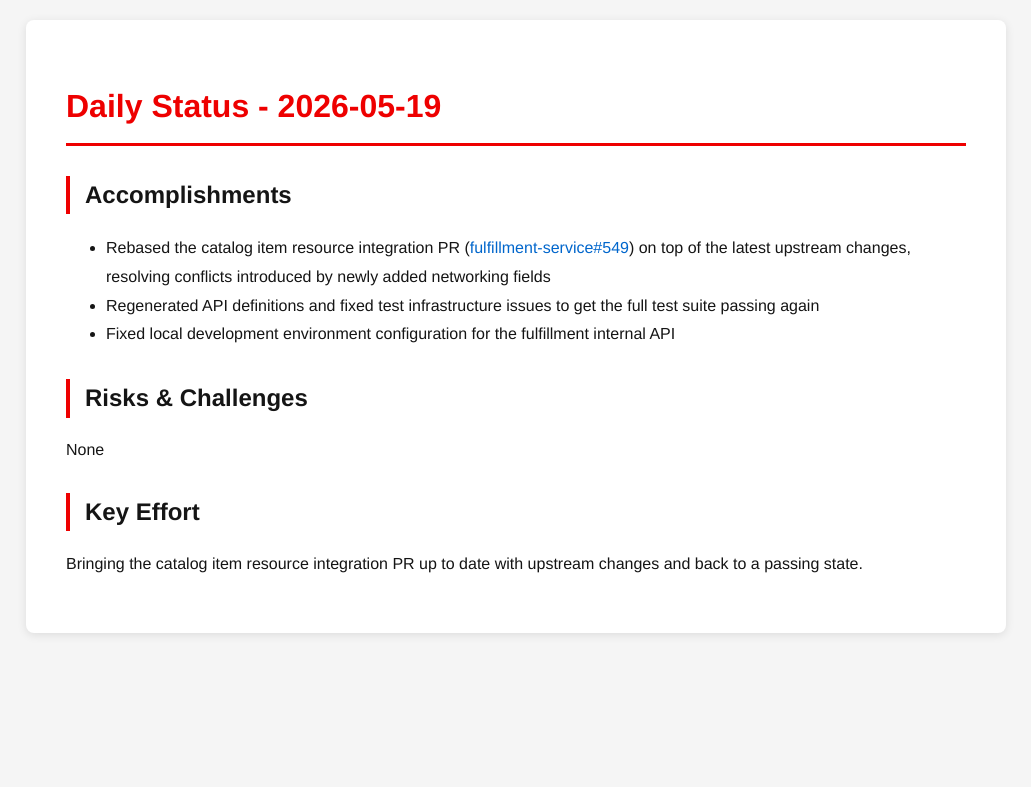
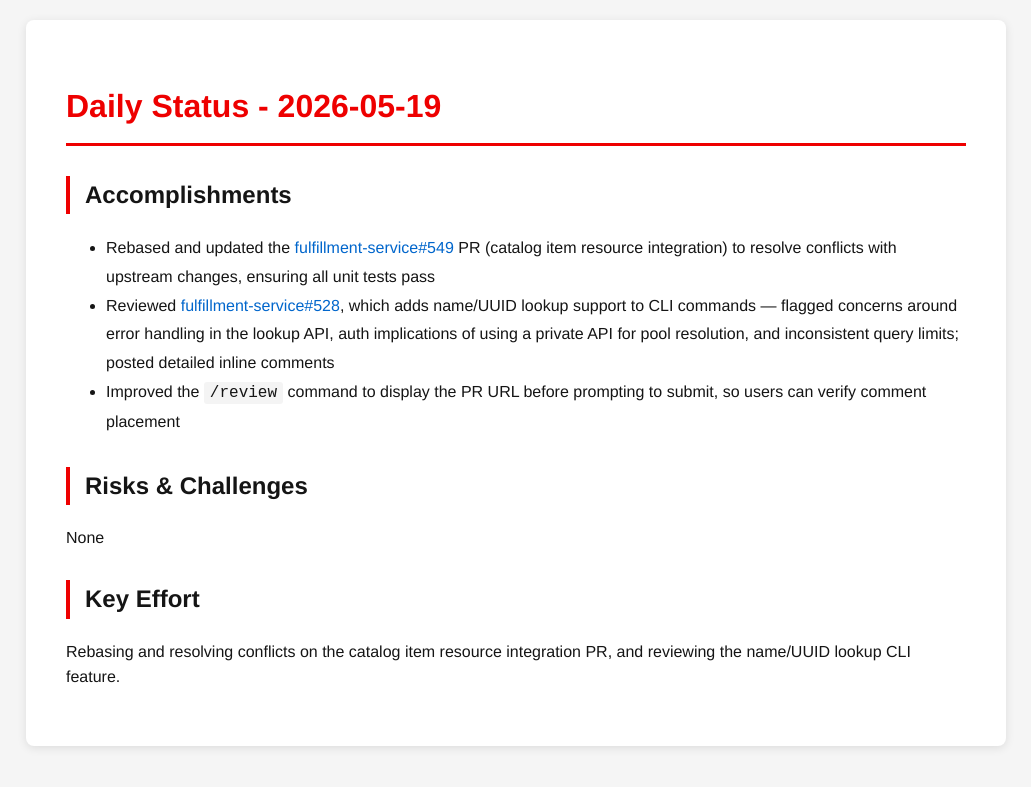
Before and after one commit to tzvatot/daily-status, a Jekyll site: the page built from 2026-05-19.md, in a window 1280 px wide. Shown: the top 787 px of the page, without its empty margins (124-1155 px from the left). Built offline with Jekyll 4.4.1, drawn with Linux system fonts in a browser that asks for light colours.

Commit message:
Daily status update - 2026-05-19

```diff
--- a/2026-05-19.md
+++ b/2026-05-19.md
@@ -7,12 +7,12 @@ date: 2026-05-19
 # Daily Status - 2026-05-19
 
 ## Accomplishments
-- Rebased the catalog item resource integration PR ([fulfillment-service#549](https://github.com/osac-project/fulfillment-service/pull/549)) on top of the latest upstream changes, resolving conflicts introduced by newly added networking fields
-- Regenerated API definitions and fixed test infrastructure issues to get the full test suite passing again
-- Fixed local development environment configuration for the fulfillment internal API
+- Rebased and updated the [fulfillment-service#549](https://github.com/osac-project/fulfillment-service/pull/549) PR (catalog item resource integration) to resolve conflicts with upstream changes, ensuring all unit tests pass
+- Reviewed [fulfillment-service#528](https://github.com/osac-project/fulfillment-service/pull/528), which adds name/UUID lookup support to CLI commands — flagged concerns around error handling in the lookup API, auth implications of using a private API for pool resolution, and inconsistent query limits; posted detailed inline comments
+- Improved the `/review` command to display the PR URL before prompting to submit, so users can verify comment placement
 
 ## Risks & Challenges
 None
 
 ## Key Effort
-Bringing the catalog item resource integration PR up to date with upstream changes and back to a passing state.
+Rebasing and resolving conflicts on the catalog item resource integration PR, and reviewing the name/UUID lookup CLI feature.
```
